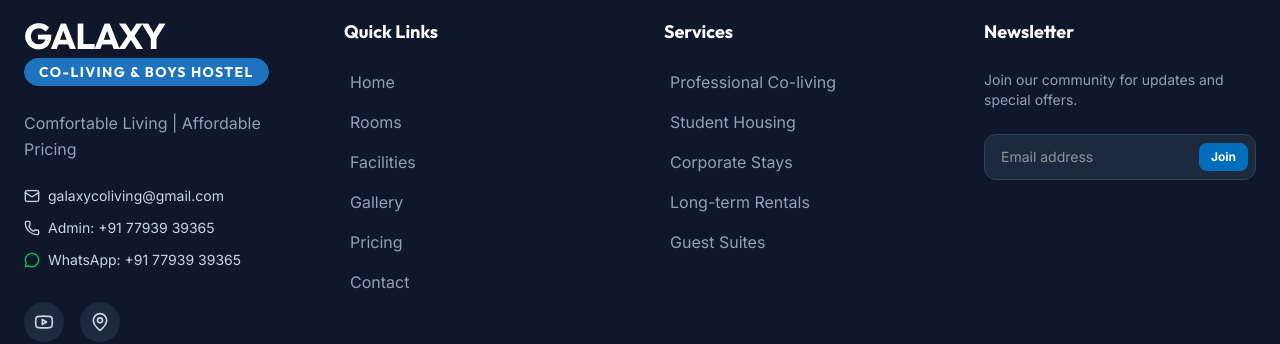
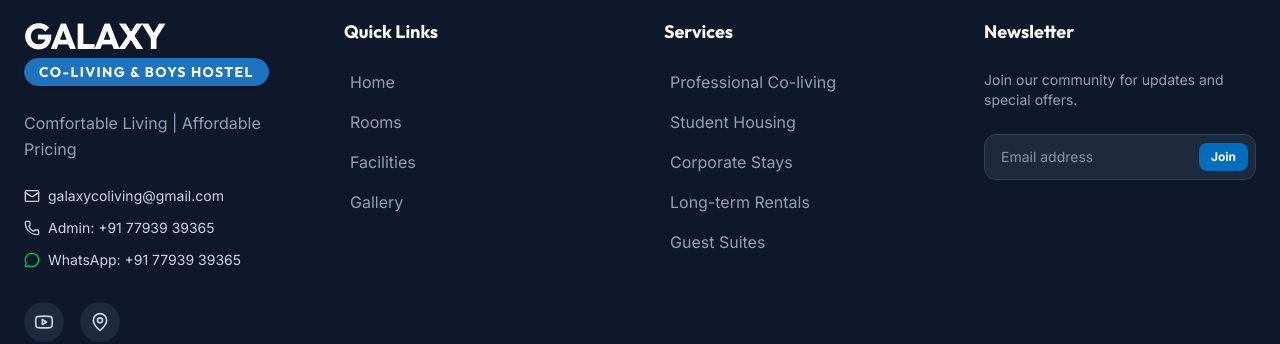
Before and after one commit to sofiyansolutions1-sketch/Galaxy-Coliving, a React (Vite) app: page / in a window 1280 px wide. Shown: the part 6667-7011 px from the top of the page. Built offline with nearby package versions, Linux system fonts and the light colour scheme.

Commit message:
feat: Add ID to gallery section and remove pricing/contact from footer links
Adds an `id="gallery"` attribute to the Gallery section for improved navigation.
Removes "Pricing" and "Contact" from the footer's quick links as these sections are not present.

```diff
--- a/src/components/Footer.tsx
+++ b/src/components/Footer.tsx
@@ -45,7 +45,7 @@ export default function Footer() {
           <div>
             <h4 className="text-lg font-bold mb-6">Quick Links</h4>
             <ul className="space-y-4">
-              {['Home', 'Rooms', 'Facilities', 'Gallery', 'Pricing', 'Contact'].map((link) => (
+              {['Home', 'Rooms', 'Facilities', 'Gallery'].map((link) => (
                 <li key={link}>
                   <a href={`#${link.toLowerCase()}`} className="text-slate-400 hover:text-brand-400 transition-all flex items-center gap-2 group">
                     <ArrowRight size={14} className="opacity-0 -ml-4 group-hover:opacity-100 group-hover:ml-0 transition-all" />
--- a/src/components/Gallery.tsx
+++ b/src/components/Gallery.tsx
@@ -33,7 +33,7 @@ const rowFacilities = [...facilityImages, ...facilityImages];
 
 export default function Gallery() {
   return (
-    <section className="py-24 bg-white overflow-hidden">
+    <section id="gallery" className="py-24 bg-white overflow-hidden">
       <div className="max-w-7xl mx-auto px-6 mb-16 text-center">
         <span className="text-brand-600 font-bold tracking-widest uppercase text-sm">Tour Our Spaces</span>
         <h2 className="text-4xl md:text-5xl font-bold mt-4 mb-6">Explore Galaxy Co-Living</h2>
```
